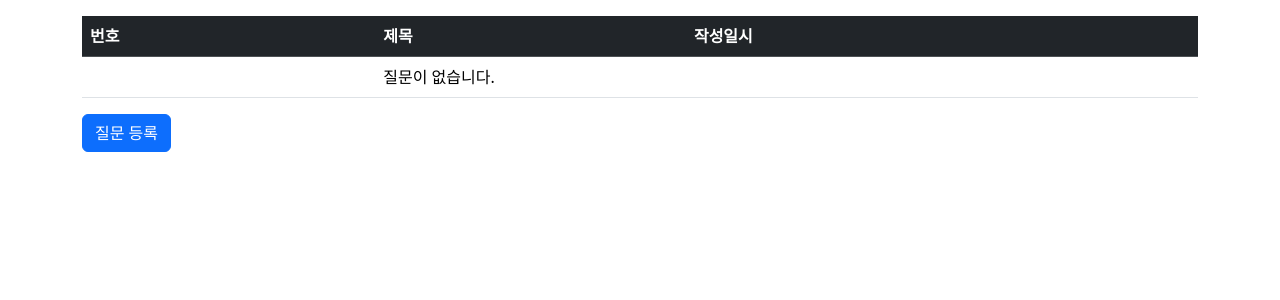
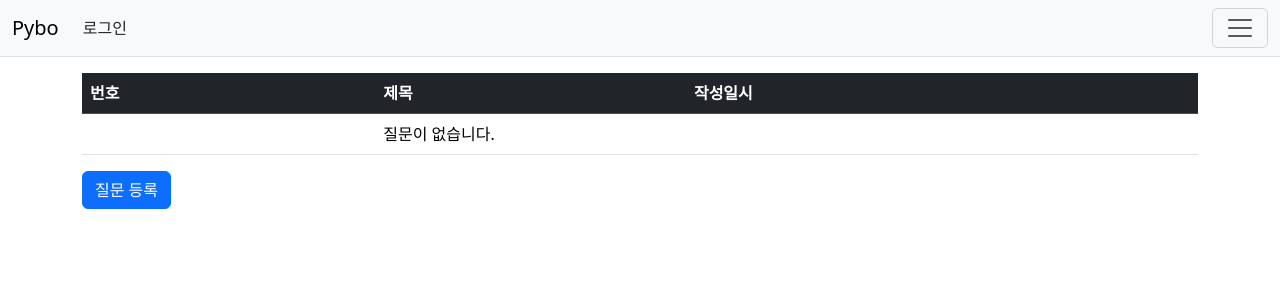
Before and after one commit to qwerty1347/jump_to_django, a Django app: page /pybo/question/ in a window 1280 px wide. Shown: the top 300 px of the page. Run offline with Django 5.2, Linux system fonts and the light colour scheme; data that the repository does not hold is empty.

Commit message:
3-01 네이게이션바

```diff
--- a/apps/pybo/answer/views/create.py
+++ b/apps/pybo/answer/views/create.py
@@ -1,11 +1,10 @@
 from django.contrib import messages
-from django.http import Http404, HttpResponse, HttpResponsePermanentRedirect, HttpResponseRedirect
+from django.http import Http404, HttpResponse
 from django.shortcuts import redirect, render
 from django.views.decorators.http import require_POST
 
 from apps.pybo.answer.forms.create import AnswerCreateForm
 from apps.pybo.answer.services.service import AnswerService
-from apps.pybo.question.repositories.repository import QuestionRepository
 from apps.pybo.question.services.service import QuestionService
 from common.constants.template import TemplateConstants
 from common.utils.exception import handle_exception
--- a/apps/pybo/question/services/service.py
+++ b/apps/pybo/question/services/service.py
@@ -1,11 +1,7 @@
 from django.db.models.query import QuerySet
-from django.http import HttpResponse
-from django.shortcuts import render
 
-from apps.pybo.question.forms.create import QuestionCreateForm
 from apps.pybo.question.models.question import Question
 from apps.pybo.question.repositories.repository import QuestionRepository
-from common.constants.template import TemplateConstants
 
 
 class QuestionService:
--- a/templates/pybo/common/base.html
+++ b/templates/pybo/common/base.html
@@ -14,7 +14,10 @@
 
     {% block head %}{% endblock head %}
 </head>
+
 <body>
+    {% include "pybo/common/nav.html" %}
+
     {% block content %}{% endblock content %}
     {% block script %}{% endblock script %}
 </body>
--- /dev/null
+++ b/templates/pybo/common/nav.html
@@ -0,0 +1,14 @@
+<nav class="navbar navbar-light bg-light border-bottom">
+    <div class="container-fluid d-flex align-items-center">
+        <a href="#" class="navbar-brand">Pybo</a>
+        <a href="#" class="nav-link ms-2">로그인</a>
+        <button class="navbar-toggler ms-auto" type="button" data-bs-toggle="collapse" data-bs-target="#navbarSupportedContent" aria-controls="navbarSupportedContent" aria-expanded="false" aria-label="Toggle navigation">
+            <span class="navbar-toggler-icon"></span>
+        </button>
+
+    <div class="collapse navbar-collapse" id="navbarSupportedContent">
+        <ul class="navbar-nav ms-auto mb-2 mb-lg-0">
+        </ul>
+    </div>
+    </div>
+</nav>
```
